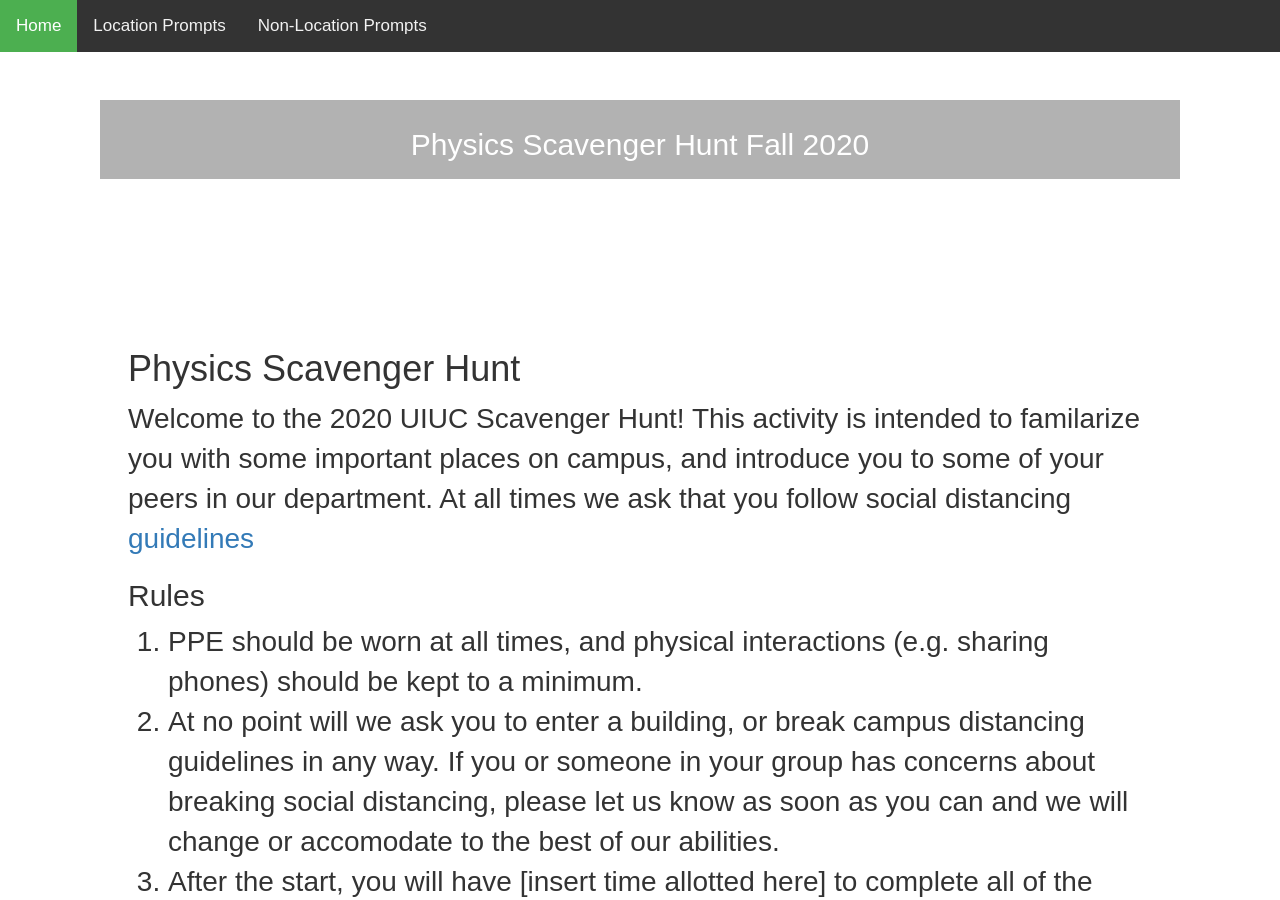
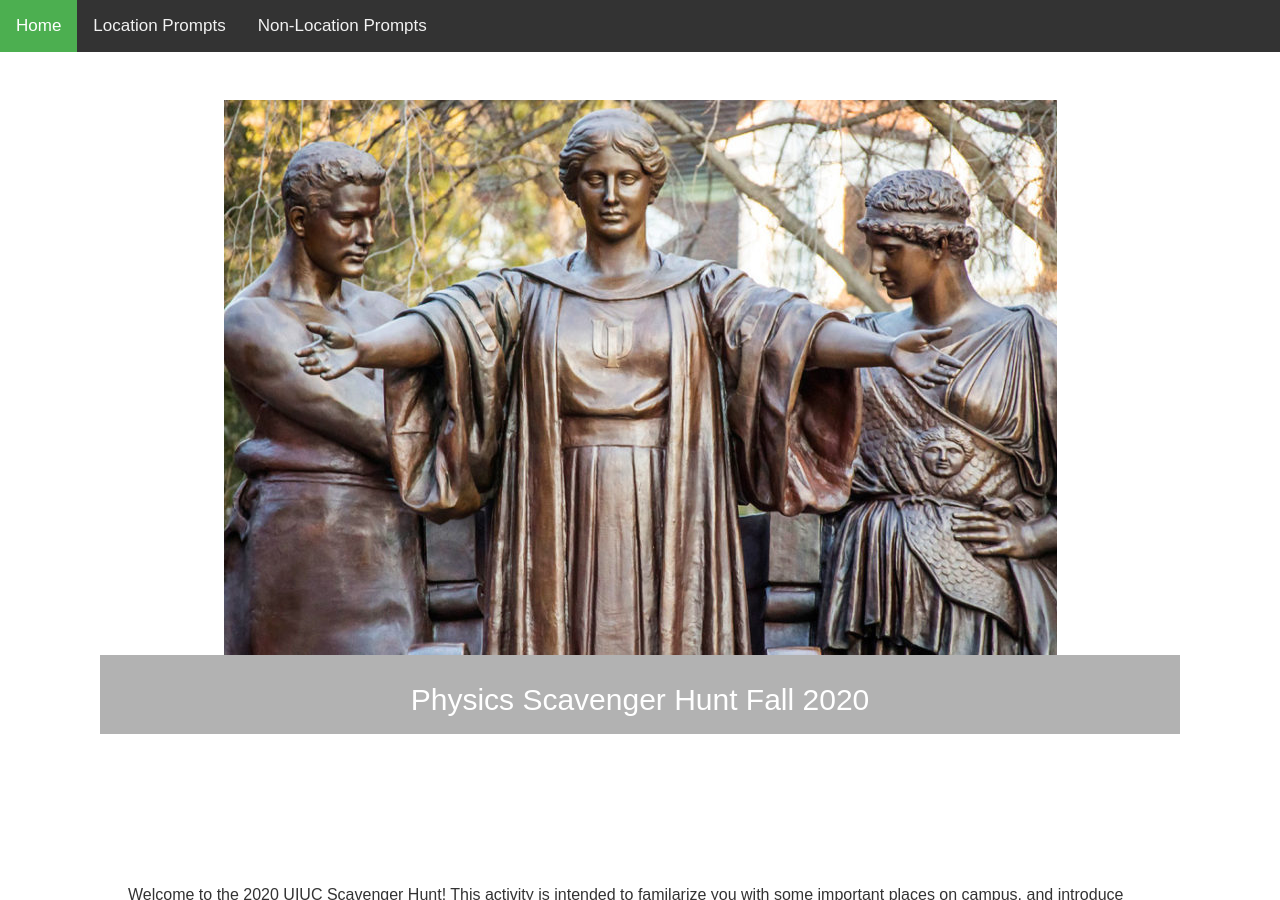
Before and after one commit to nsryan2/scav_hunt, a Jekyll site: the page built from index.html, in a window 1280 px wide and 900 px high. Built offline with Jekyll 4.4.1, drawn with Linux system fonts in a browser that asks for light colours; nearby versions of some CDN libraries.

Commit message:
Update index.html

```diff
--- a/index.html
+++ b/index.html
@@ -10,11 +10,6 @@
           padding-bottom: 20%;
           padding-left: 10%;
         }
-    </style>
-</head>
-
-
- <style>
         .header {
           background-repeat: no-repeat;
           background-position: top;
@@ -23,7 +18,10 @@
           text-align: center;
         }
     </style>
+</head>
+
 <div class="header">
+    <img src="alma.png">
     <div style="background: rgb(0, 0, 0, 0.3); padding: 8px;">
         <h2 style="color: White;">Physics Scavenger Hunt Fall 2020</h2>
     </div>
@@ -31,9 +29,7 @@
 
 
 <div class="content">
-    <h1>Physics Scavenger Hunt</h1>
-
-    <p>
+    <p style="font-size: medium;">
       Welcome to the 2020 UIUC Scavenger Hunt! This activity is intended to familarize you with some
       important places on campus, and introduce you to some of your peers in our department. At all times
       we ask that you follow social distancing <a href="https://drs.illinois.edu/Page/COVID19CampusSafety">guidelines</a>
```
